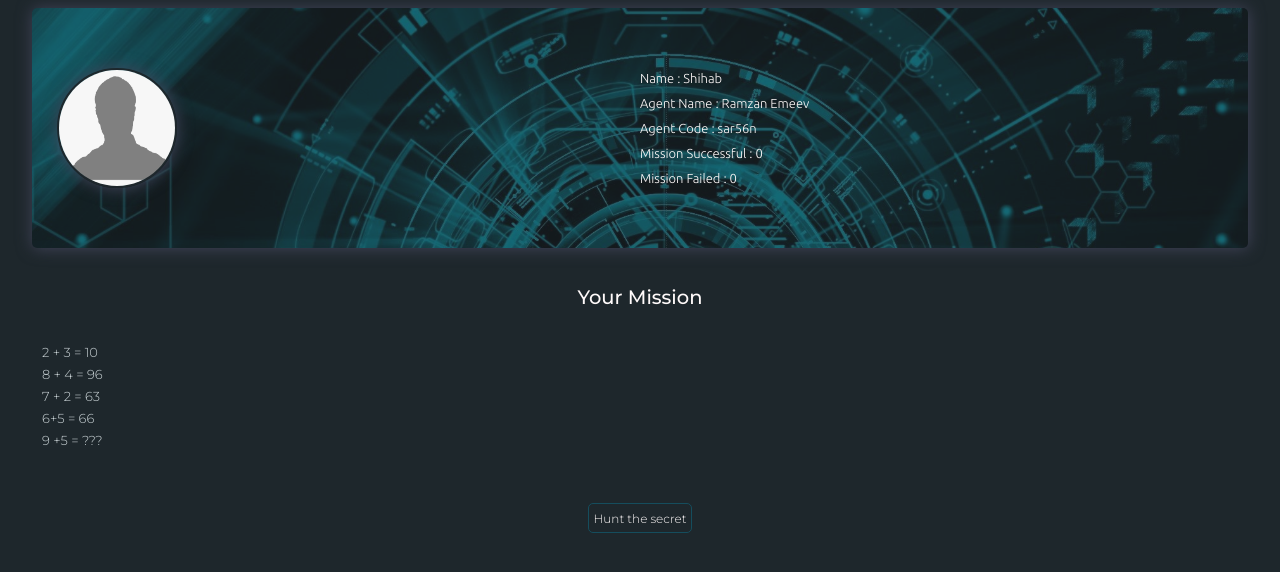
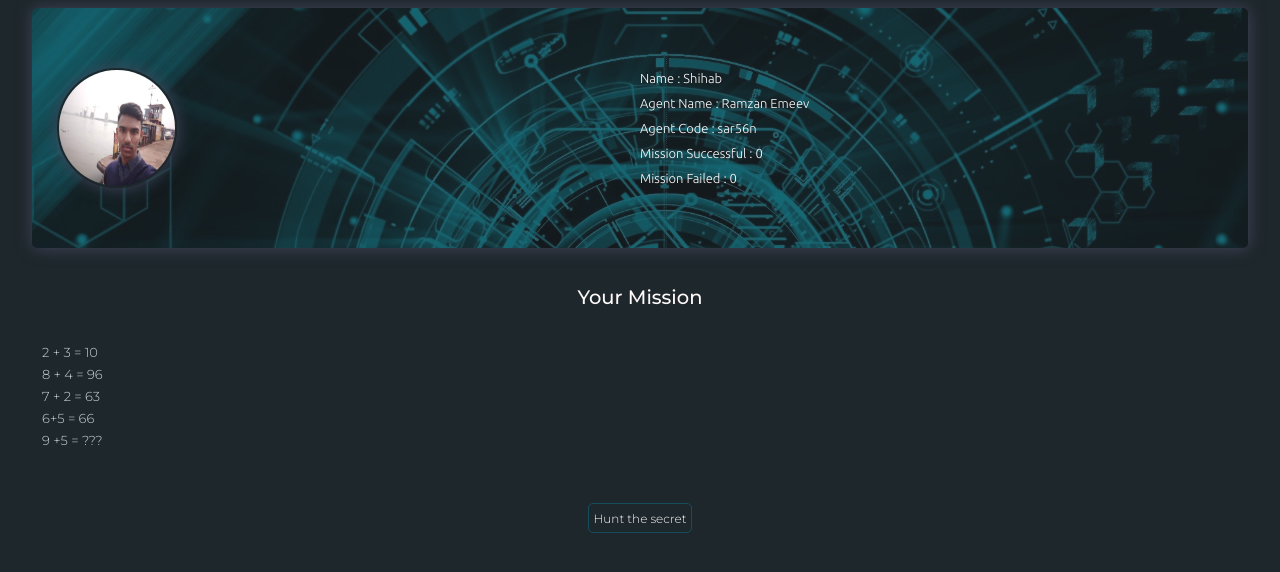
Before and after one commit to imran65ic/MIC, a plain HTML site: page html/agent120.html in a window 1280 px wide. Drawn offline with Linux system fonts and the light colour scheme.

Commit message:
Update agent120.html

```diff
--- a/html/agent120.html
+++ b/html/agent120.html
@@ -12,7 +12,7 @@
 
   <div class="card" id="card1">
     <div class="img">
-      <img src="../img/agent.jpg" alt="Agent" class="agentimg"/>
+      <img src="../img/ramzan.jpeg" alt="Agent" class="agentimg"/>
     </div>
     <div class="info">
     <p>Name : Shihab</p>
```
